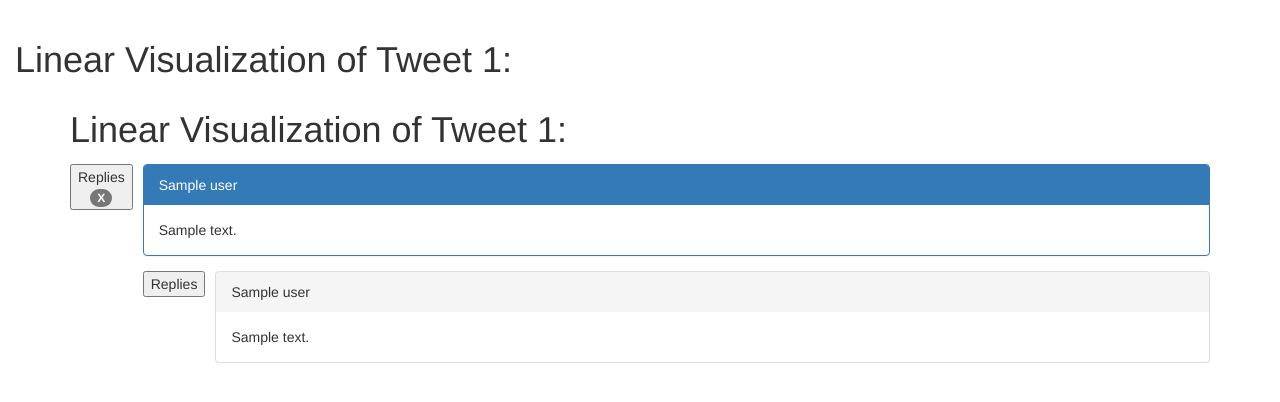
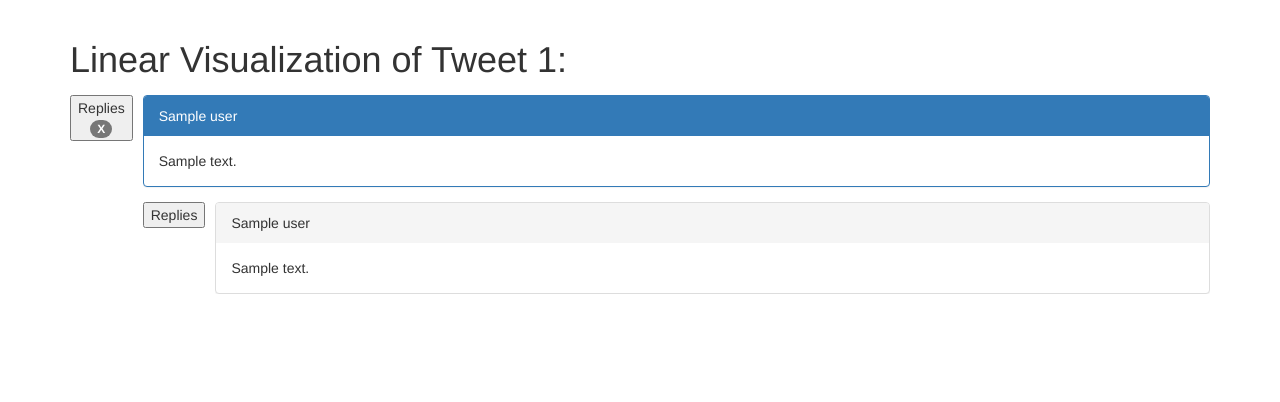
Before and after one commit to ashtree4711/viTweet, a Flask app: template source/templates/conversation.html in a window 1280 px wide. Shown: the part 52-454 px from the top of the page. Run offline with Flask 2, Linux system fonts and the light colour scheme; the template is opened without the code that fills it: most values are stand-ins (such as "Sample title", 1, 10 or a date in 2020); some libraries are stand-ins or nearby versions.

Commit message:
aufräumen

```diff
--- a/source/templates/conversation.html
+++ b/source/templates/conversation.html
@@ -30,12 +30,6 @@
 		</div>
 	</div>
 </nav>
-
-<div class="container-fluid">
-	<div>
-		<h1>Linear Visualization of Tweet {{response['main']['tweet_id']}}:</h1>
-  	</div>
-
 
 
 <div class="container">
@@ -79,5 +73,4 @@
 
 	</div>
 </div>
-
 {% endblock %}
```
